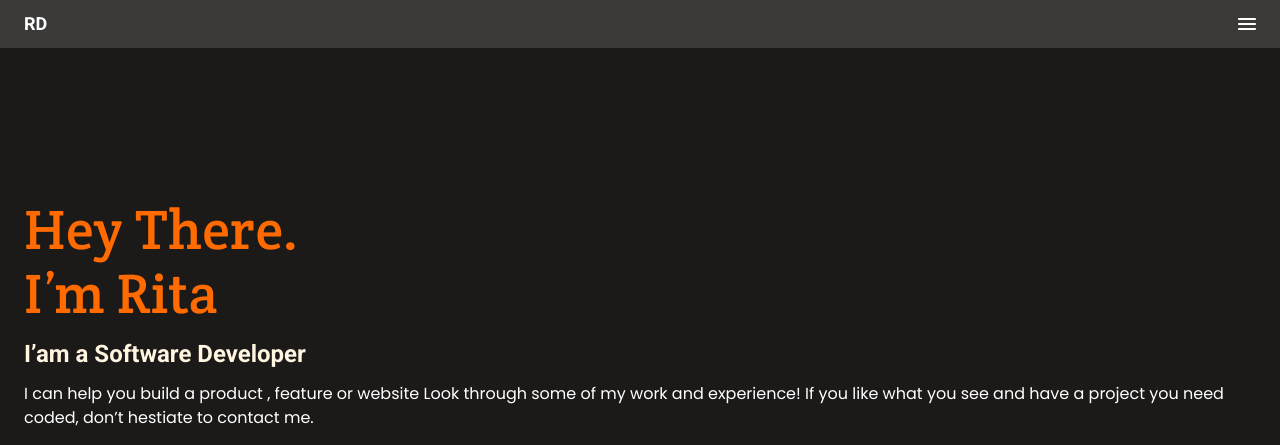
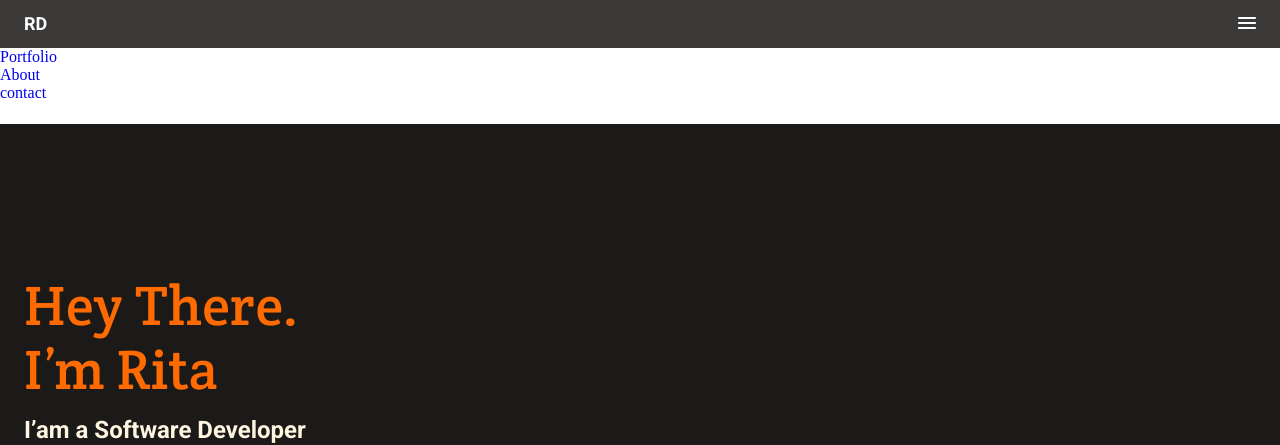
Before and after one commit to RitaDee/portfolio, a website: page index.html in a window 1280 px wide. Shown: the top 445 px of the page. Drawn offline with Linux system fonts and the light colour scheme.

Commit message:
Added desktop-nav to HTML file

```diff
--- a/index.html
+++ b/index.html
@@ -10,11 +10,33 @@
 </head>
 
 <body>
-    <header>
+    <header class="element">
+        <div class="nav_container">
         <nav class="navbar">
             <a class="logo" href="https://github.com/RitaDee">RD</a>
+            <div class="hamburger">
             <img src="./images/Union2x.svg" alt="menu-bar">
+            </div>
         </nav>
+            <nav class="desktop-nav">
+                <ul class="nav-menu">
+                    <li class="nav-item">
+                        <a href="#portfolio">Portfolio</a>
+                    </li>
+                    <li class="nav-item">
+                        <a href="#about">About</a>
+                    </li>
+                    <li class="nav-item">
+                        <a href="#contact">contact</a>
+                    </li>
+                    <li class="nav-item">
+                        <a href="#msg">
+                            <img src="./images/msg.png" alt="msg-icon">
+                        </a>
+                    </li>
+                </ul>
+            </nav>
+        </div>
     </header>
     <section class="main-container">
         <div class="primary-text">
--- a/style.css
+++ b/style.css
@@ -56,6 +56,7 @@ article button,
   align-items: center;
   justify-content: space-between;
   padding: 0 24px;
+  cursor: pointer;
 }
 
 .main-container {
```
Also changed, not shown: images/msg.png (added).
